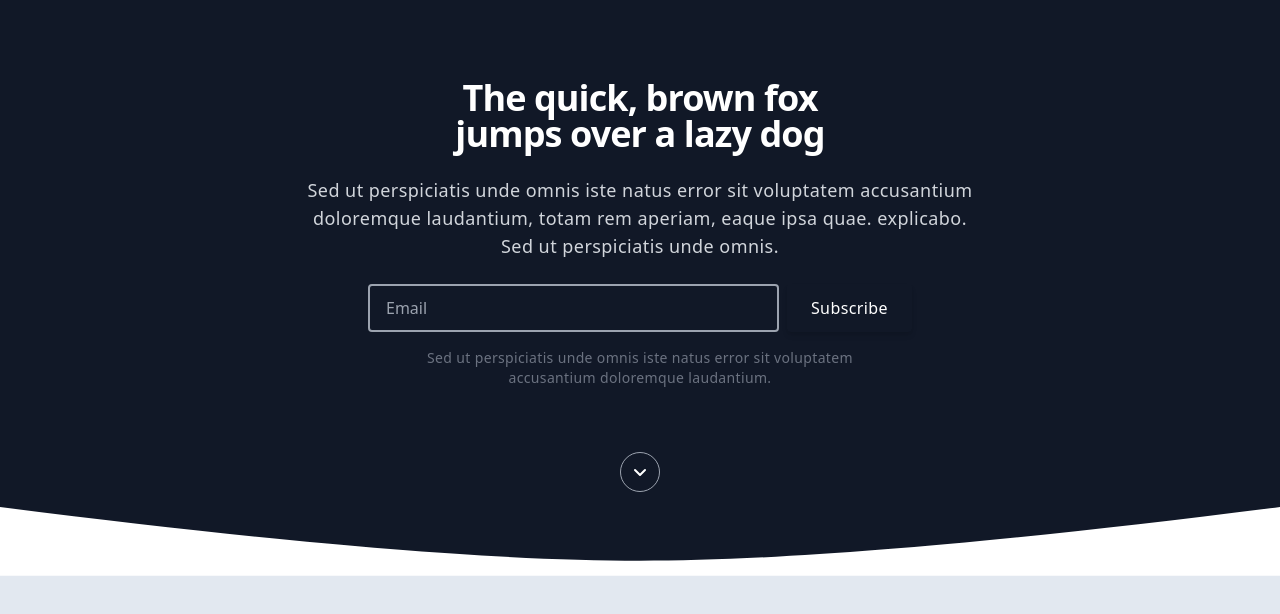
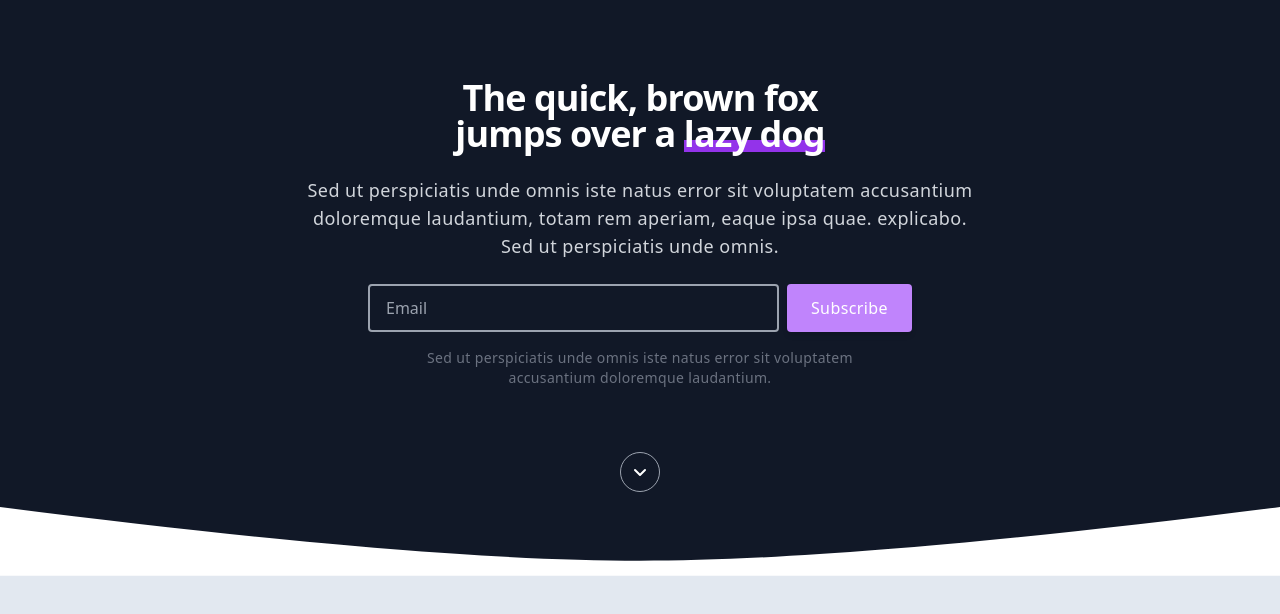
Before and after one commit to FaiqueMZM/react-components, a React (Vite) app: page /hero/simple in a window 1280 px wide. Shown: the top 614 px of the page. Built offline with nearby package versions, Linux system fonts and the light colour scheme.

Commit message:
updated simple hero component

```diff
--- a/src/components/Hero/SimpleHero.tsx
+++ b/src/components/Hero/SimpleHero.tsx
@@ -22,8 +22,7 @@ const SimpleHero: React.FC = () => {
                 <br className="hidden md:block" />
                 jumps over a{" "}
                 <span className="relative inline-block">
-                  lazy dog{" "}
-                  <div className="w-full h-3 -mt-3 bg-deep-purple-accent-400" />
+                  lazy dog <div className="w-full h-3 -mt-3 bg-purple-600" />
                 </span>
               </h2>
               <p className="mb-6 text-base font-thin tracking-wide text-gray-300 md:text-lg">
@@ -36,11 +35,11 @@ const SimpleHero: React.FC = () => {
                   placeholder="Email"
                   required
                   type="text"
-                  className="flex-grow w-full h-12 px-4 mb-3 text-white transition duration-200 bg-transparent border-2 border-gray-400 rounded appearance-none md:mr-2 md:mb-0 focus:border-deep-purple-accent-200 focus:outline-none focus:shadow-outline"
+                  className="flex-grow w-full h-12 px-4 mb-3 text-white transition duration-200 bg-transparent border-2 border-gray-400 rounded appearance-none md:mr-2 md:mb-0 focus:border-purple-200 focus:outline-none focus:shadow-outline"
                 />
                 <button
                   type="submit"
-                  className="inline-flex items-center justify-center w-full h-12 px-6 font-medium tracking-wide text-white transition duration-200 rounded shadow-md md:w-auto bg-deep-purple-accent-400 hover:bg-deep-purple-accent-700 focus:shadow-outline focus:outline-none"
+                  className="inline-flex items-center justify-center w-full h-12 px-6 font-medium tracking-wide text-white transition duration-200 rounded shadow-md md:w-auto bg-purple-400 hover:bg-purple-700 focus:shadow-outline focus:outline-none"
                 >
                   Subscribe
                 </button>
@@ -52,7 +51,7 @@ const SimpleHero: React.FC = () => {
               <a
                 href="/"
                 aria-label="Scroll down"
-                className="flex items-center justify-center w-10 h-10 mx-auto text-white duration-300 transform border border-gray-400 rounded-full hover:text-teal-accent-400 hover:border-teal-accent-400 hover:shadow hover:scale-110"
+                className="flex items-center justify-center w-10 h-10 mx-auto text-white duration-300 transform border border-gray-400 rounded-full hover:text-teal-400 hover:border-teal-400 hover:shadow hover:scale-110"
               >
                 <svg
                   xmlns="http://www.w3.org/2000/svg"
```
